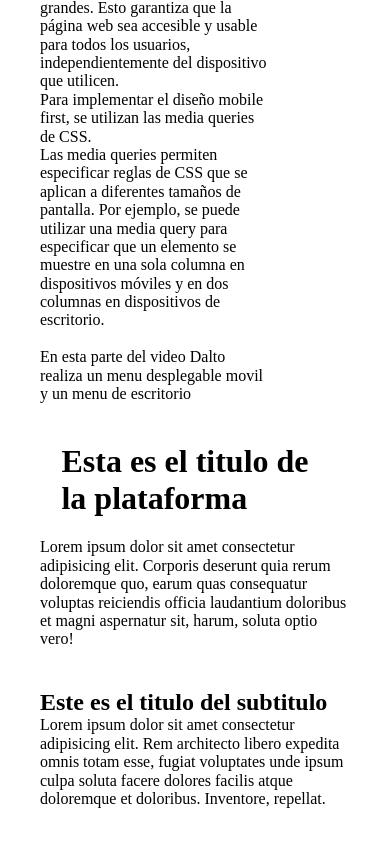
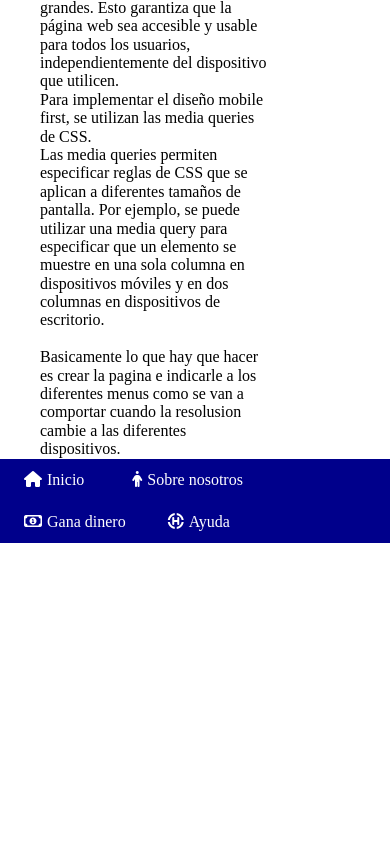
Before and after one commit to marianoandolina/css, a plain HTML site: page 18-responsive_design.html in a window 390 px wide. Shown: the part 651-1497 px from the top of the page. After the commit the page ends 1194 px from the top, so only its background shows below. Drawn offline with Linux system fonts and the light colour scheme.

Commit message:
armando nav responsive 4:30:23

```diff
--- a/18-responsive_design.css
+++ b/18-responsive_design.css
@@ -3,6 +3,36 @@
     margin-left: 40px;
 }
 
-.caja1, .caja2{
-    margin: 40px;
+.nav__responsive-ul{
+    display: none;
 }
+
+.nav{
+    background-color: darkblue;
+}
+
+.nav__li{
+    display: inline-block;
+    padding: 12px;
+    color: #fff;
+}
+
+.nav__li a{
+    color: #fff;
+    text-decoration: none;
+}
+
+.nav__li:hover a{
+    color: #bbb;
+}
+
+.nav__li:hover{
+        color: #bbb;
+}
+
+.nav__li i{
+    width: 30px;
+    box-sizing: border-box;
+    text-align: right;
+    margin-right: 5px;
+}
--- a/18-responsive_design.html
+++ b/18-responsive_design.html
@@ -4,6 +4,7 @@
     <meta name="viewport" content="width=device-width, initial-scale=1.0">
     <link rel="stylesheet" href="18-responsive_design.css">
     <link rel="stylesheet" href="statics/normalize.css">
+    <script src="https://kit.fontawesome.com/168af1f315.js" crossorigin="anonymous"></script>
     <title>Responsive design, movil first</title>
 </head>
 <body>
@@ -20,20 +21,30 @@
             Las media queries permiten especificar reglas de CSS que se aplican a diferentes tamaños de pantalla.
             Por ejemplo, se puede utilizar una media query para especificar que un elemento se muestre en una sola columna en dispositivos móviles y en dos columnas en dispositivos de escritorio. <br>
             <br>
-            En esta parte del video Dalto realiza un menu desplegable movil y un menu de escritorio
+            Basicamente lo que hay que hacer es crear la pagina e indicarle
+            a los diferentes menus como se van a comportar cuando la resolusion cambie a las diferentes dispositivos. <br>
         </p>
     </div>
-    <div class="caja1">
-        <h1>Esta es el titulo de la plataforma</h1>
-        <p>
-            Lorem ipsum dolor sit amet consectetur adipisicing elit. Corporis deserunt quia rerum doloremque quo, earum quas consequatur voluptas reiciendis officia laudantium doloribus et magni aspernatur sit, harum, soluta optio vero!
-        </p>
-    </div>
-    <div class="caja2">
-        <h2>Este es el titulo del subtitulo</h2>
-        <p>
-            Lorem ipsum dolor sit amet consectetur adipisicing elit. Rem architecto libero expedita omnis totam esse, fugiat voluptates unde ipsum culpa soluta facere dolores facilis atque doloremque et doloribus. Inventore, repellat.
-        </p>
+    <div>
+        <header>
+            <nav class="nav">
+                <ul class="nav__ul">
+                        <li class="nav__li"><i class="fa-solid fa-house"></i><a href="#">Inicio</a></li>
+                        <li class="nav__li"><i class="fa-solid fa-person"></i><a href="#">Sobre nosotros</a></li>
+                        <li class="nav__li"><i class="fa-regular fa-money-bill-1"></i><a href="#">Gana dinero</a></li>
+                        <li class="nav__li"><i class="fa-solid fa-helicopter-symbol"></i><a href="#">Ayuda</a></li>
+                </ul>
+                    <ul class="nav__responsive-ul">
+                        <div class="nav__responsive-buttom"></div>
+                        <div class="nav__li-container">
+                            <li class="nav__responsive-li"><i class="fa-solid fa-house"></i><a href="#">Inicio</a></li>
+                            <li class="nav__responsive-li"><i class="fa-solid fa-person"></i><a href="#">Sobre nosotros</a></li>
+                            <li class="nav__responsive-li"><i class="fa-regular fa-money-bill-1"></i><a href="#">Gana dinero</a></li>
+                            <li class="nav__responsive-li"><i class="fa-solid fa-helicopter-symbol"></i><a href="#">Ayuda</a></li>
+                        </div>
+                    </ul>
+            </nav>
+        </header>
     </div>
 </body>
 </html>
```
